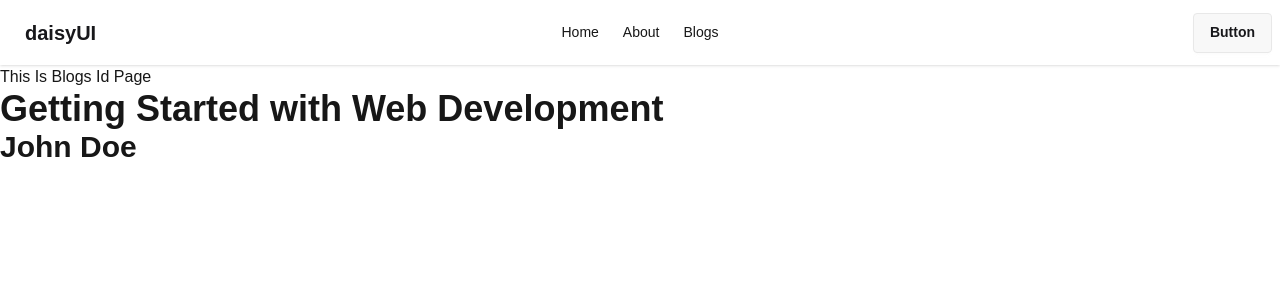
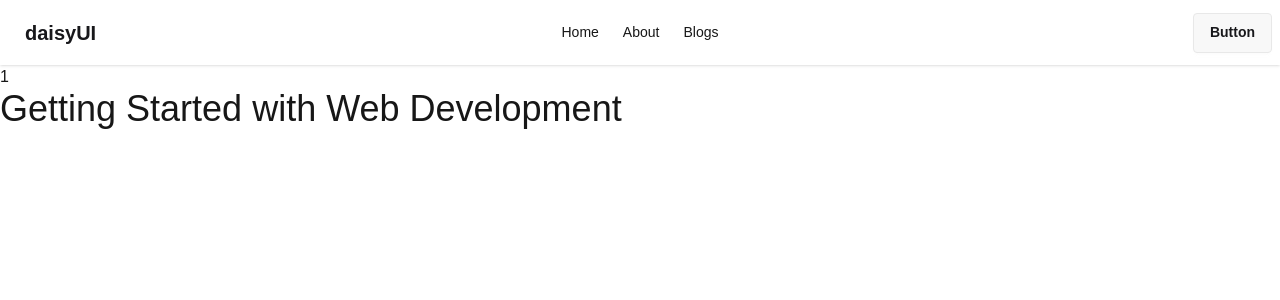
Before and after one commit to mdhafizulislam2004/Next-Js-01, a Next.js app: page /blogs/1 in a window 1280 px wide. Shown: the top 300 px of the page. Built offline with nearby package versions, Linux system fonts and the light colour scheme.

Commit message:
Some Change In Blogsid Section

```diff
--- a/src/app/blogs/[blogsid]/page.jsx
+++ b/src/app/blogs/[blogsid]/page.jsx
@@ -49,21 +49,23 @@ const blogs = [
 ]
 
 
+
 const BlogsDitelsPage = async ({ params }) => {
 
-    const { blogsid } = await params
-    const blog = blogs.find(blog => blog.id === parseInt(blogsid))
 
-    console.log("Params Data", blog);
+const{blogsid}=await params;
+const blog= blogs.find(blog=>blog.id===parseInt(blogsid))
+console.log("Params Data",blog);
+
+
+
+
     return (
         <div>
-            This Is Blogs Id Page
-            <h2 className='text-4xl font-bold'> {
-                blog.title
-            }</h2>
-            <h2 className='text-3xl font-bold'>{
-                blog.author
-            }</h2>
+
+    <h1>{blog.id}</h1>
+    <h2 className='text-4xl'>{blog.title}</h2>
+
         </div>
     );
 };
```
